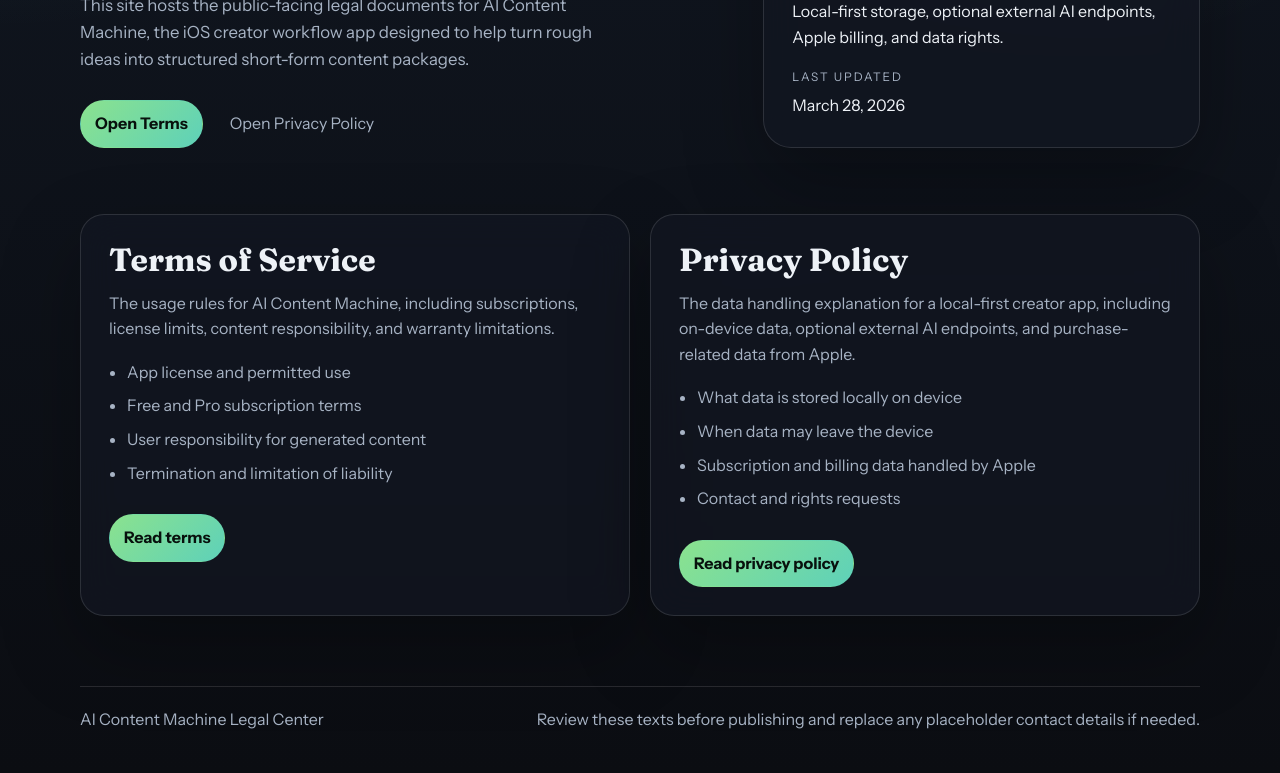
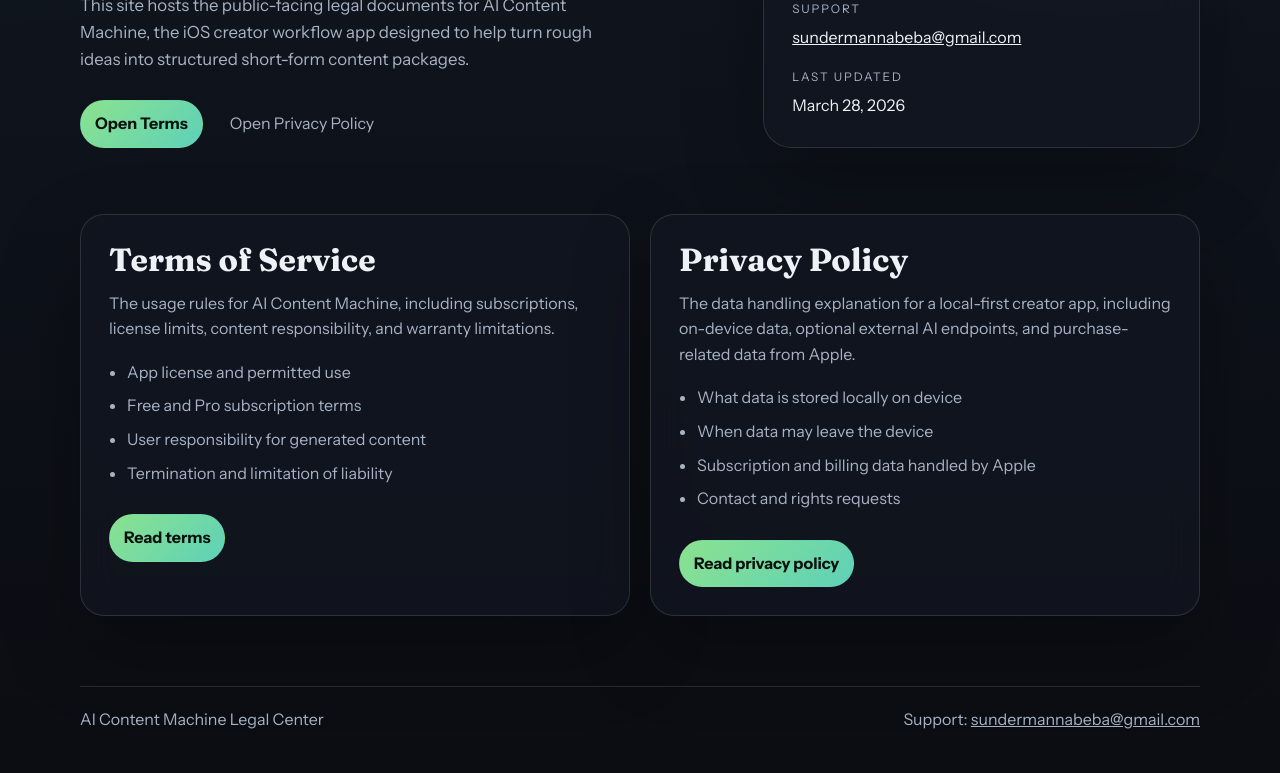
Before and after one commit to abeba272-stack/XCodeApps, a plain HTML site: page index.html in a window 1280 px wide. Shown: the part 560-1333 px from the top of the page. Drawn offline with Linux system fonts and the light colour scheme.

Commit message:
Add support email to legal site

```diff
--- a/index.html
+++ b/index.html
@@ -52,6 +52,10 @@
               <dd>Local-first storage, optional external AI endpoints, Apple billing, and data rights.</dd>
             </div>
             <div>
+              <dt>Support</dt>
+              <dd><a href="mailto:sundermannabeba@gmail.com">sundermannabeba@gmail.com</a></dd>
+            </div>
+            <div>
               <dt>Last updated</dt>
               <dd>March 28, 2026</dd>
             </div>
@@ -96,7 +100,7 @@
   <footer class="site-footer">
     <div class="shell footer-line">
       <span>AI Content Machine Legal Center</span>
-      <span>Review these texts before publishing and replace any placeholder contact details if needed.</span>
+      <span>Support: <a href="mailto:sundermannabeba@gmail.com">sundermannabeba@gmail.com</a></span>
     </div>
   </footer>
 </body>
```
Also changed, not shown: privacy.html (+1 -1 lines), terms.html (+1 -1 lines).
